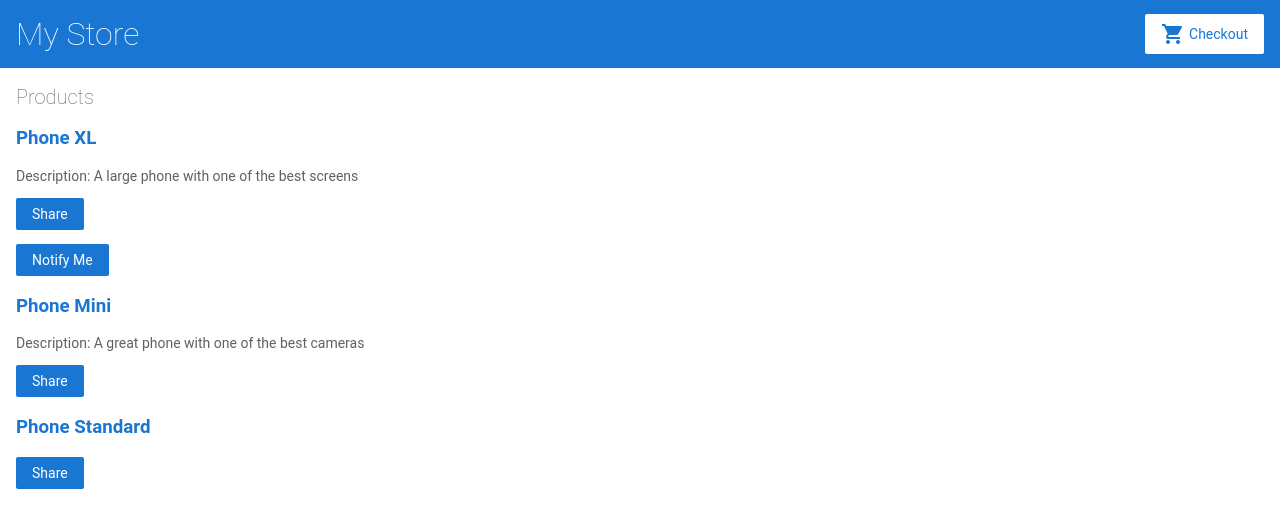
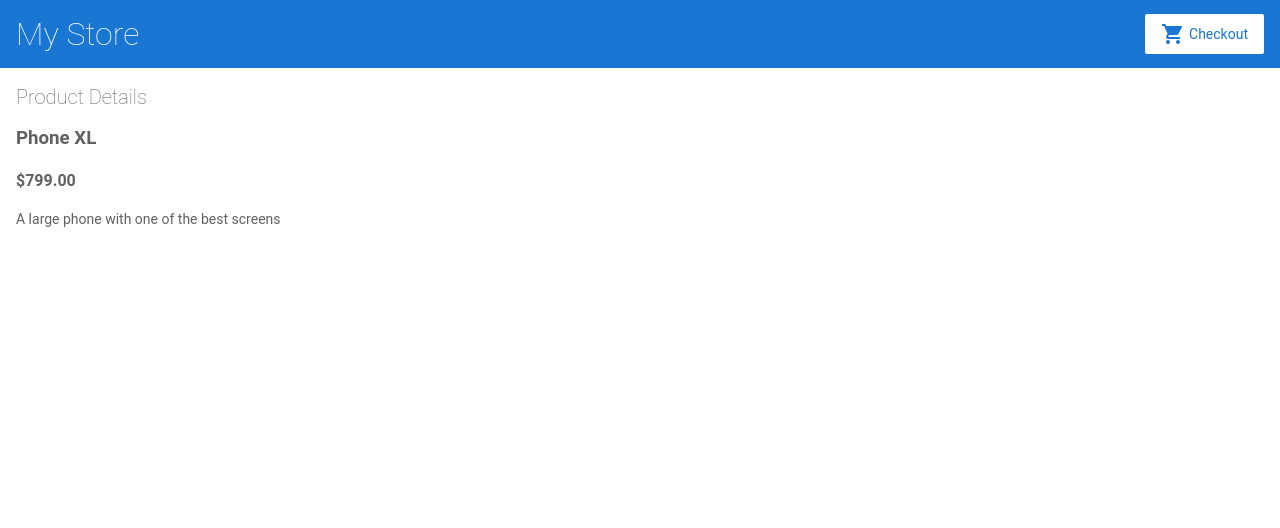
Before and after one commit to UMM-CSci-3601-S23/angular-tutorial-RySajulga, an Angular app: page /products/1 in a window 1280 px wide. Shown: the top 528 px of the page. Built offline with nearby package versions, Linux system fonts and the light colour scheme.

Commit message:
Adding Navigation to Website
Ryan Sajulga

```diff
--- a/src/app/app.module.ts
+++ b/src/app/app.module.ts
@@ -7,6 +7,7 @@
 import { TopBarComponent } from './top-bar/top-bar.component';
 import { ProductListComponent } from './product-list/product-list.component';
 import { ProductAlertsComponent } from './product-alerts/product-alerts.component';
+import { ProductDetailsComponent } from './product-details/product-details.component';
 
 @NgModule({
   imports: [
@@ -14,13 +15,15 @@
     ReactiveFormsModule,
     RouterModule.forRoot([
       { path: '', component: ProductListComponent },
-    ], { useHash: true })
+      { path: 'products/:productId', component: ProductDetailsComponent },
+    ])
   ],
   declarations: [
     AppComponent,
     TopBarComponent,
     ProductListComponent,
-    ProductAlertsComponent
+    ProductAlertsComponent,
+    ProductDetailsComponent,
   ],
   bootstrap: [
     AppComponent
--- /dev/null
+++ b/src/app/product-details/product-details.component.html
@@ -0,0 +1,7 @@
+<h2>Product Details</h2>
+
+<div *ngIf="product">
+  <h3>{{ product.name }}</h3>
+  <h4>{{ product.price | currency }}</h4>
+  <p>{{ product.description }}</p>
+</div>
--- /dev/null
+++ b/src/app/product-details/product-details.component.ts
@@ -0,0 +1,25 @@
+import { Component, OnInit } from '@angular/core';
+import { ActivatedRoute } from '@angular/router';
+import { Product, products } from '../products';
+
+@Component({
+  selector: 'app-product-details',
+  templateUrl: './product-details.component.html',
+  styleUrls: ['./product-details.component.css']
+})
+export class ProductDetailsComponent implements OnInit {
+
+  product: Product | undefined;
+
+  constructor(private route: ActivatedRoute) { }
+
+  ngOnInit() {
+    // First get the product id from the current route.
+    const routeParams = this.route.snapshot.paramMap;
+    const productIdFromRoute = Number(routeParams.get('productId'));
+
+    // Find the product that correspond with the id provided in route.
+    this.product = products.find(product => product.id === productIdFromRoute);
+  }
+
+}
--- a/src/app/product-list/product-list.component.html
+++ b/src/app/product-list/product-list.component.html
@@ -3,10 +3,14 @@
 <div *ngFor="let product of products">
 
   <h3>
-    <a [title]="product.name + ' details'">
-    {{ product.name}}
+    <a
+    [title]="product.name + ' details'"
+    [routerLink]="['/products', product.id]">
+    {{ product.name }}
    </a>
   </h3>
+
+  <!-- . . . -->
 
   <p *ngIf="product.description">
     Description: {{ product.description}}
```
Also changed, not shown: src/app/product-details/product-details.component.css (added), 1 other file (tests, documents, lock files or other folders).
